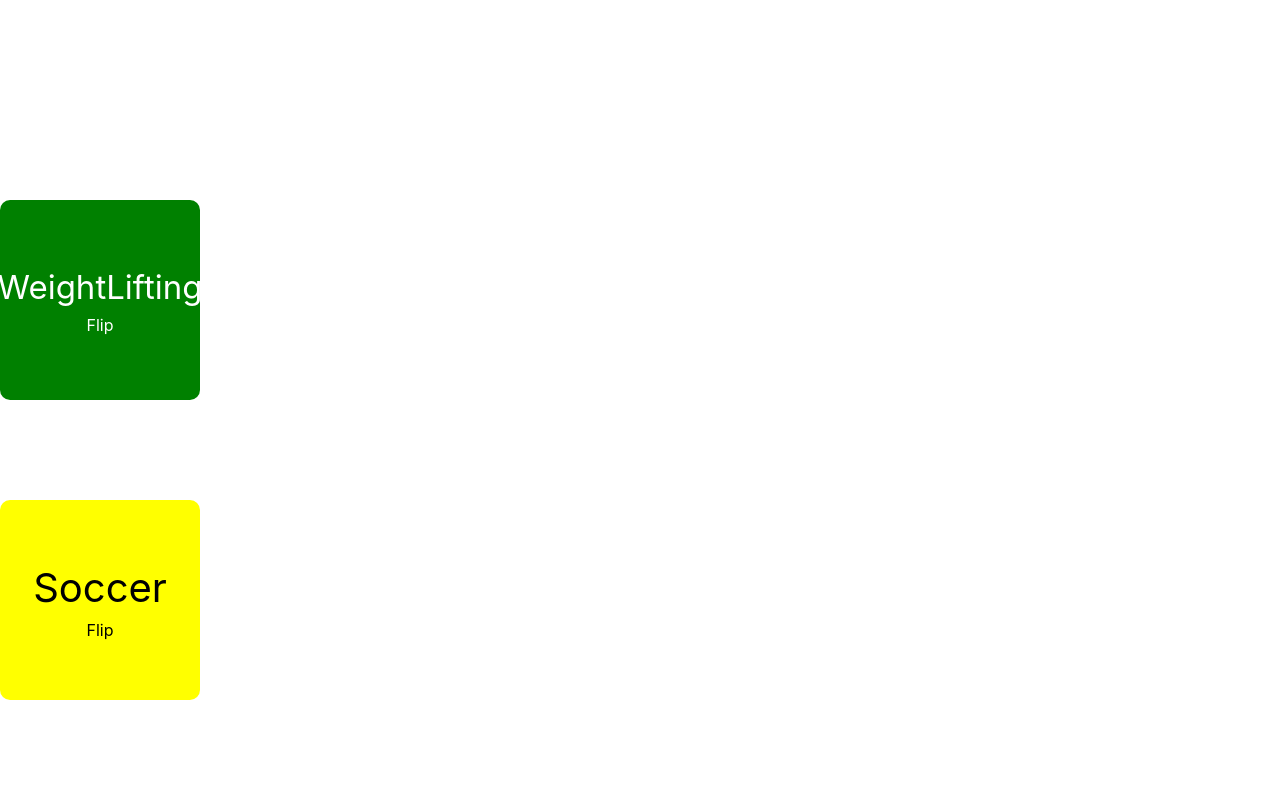
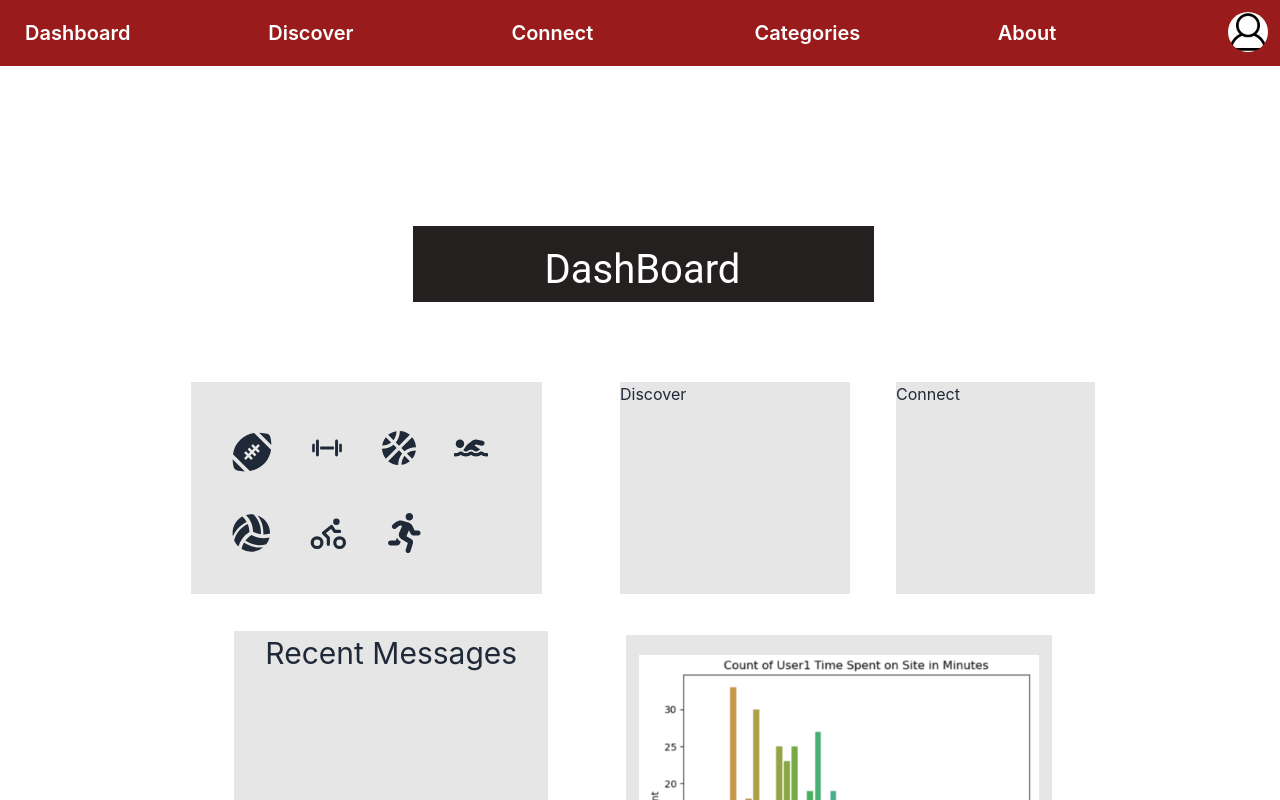
Before and after one commit to markfastner/Beachhacks-2023-Sports-Training-Connection, a React (Create React App) app: page /Dashboard in a window 1280 px wide. Shown: the top 800 px of the page. Built offline with nearby package versions, Linux system fonts and the light colour scheme; no server answers; what react-native would draw is missing.

Commit message:
Co-authored-by: Rodolfo Sandoval <RudySPG@users.noreply.github.com> Co-authored-by: sri_kondapalli <c00lme@users.noreply.github.com>

```diff
--- a/package.json
+++ b/package.json
@@ -14,12 +14,14 @@
     "daisyui": "^2.51.1",
     "firebase": "^9.17.1",
     "google-map-react": "^2.2.0",
+    "history": "^5.3.0",
     "react": "^18.2.0",
     "react-card-flip": "^1.2.0",
     "react-dom": "^18.2.0",
     "react-icons": "^4.7.1",
     "react-native-vector-icons": "^9.2.0",
     "react-native-web": "^0.18.12",
+    "react-router-dom": "^6.8.1",
     "react-scripts": "5.0.1",
     "styled-components": "^5.3.6",
     "web-vitals": "^2.1.4"
@@ -49,8 +51,8 @@
     ]
   },
   "devDependencies": {
-    "tailwindcss": "^3.2.7",
     "@iconify/icons-mdi": "^1.2.41",
-    "@iconify/react": "^4.1.0"
+    "@iconify/react": "^4.1.0",
+    "tailwindcss": "^3.2.7"
   }
 }
--- a/src/App.js
+++ b/src/App.js
@@ -7,7 +7,8 @@ import Categories from "./views/Categories/categories";
 import Discover from "./views/Discover/discover";
 import NavBar from "./navbar/NavBar.jsx";
 import "./firebase.js";
-
+import {BrowserRouter, Routes, Route} from "react-router-dom";
+import About from "./views/About/about";
 
 function App() {
 
@@ -31,13 +32,21 @@ function App() {
     // <ContactUs />
     // <LandingPage />
     // <Dashboard />
-    // <div>
-    //   <NavBar />
-    //   <Discover />
-    // </div>
+     <div>
+      <Routes>
+        <Route path="/" element={<LandingPage/>}></Route>
+        <Route path="/Dashboard" element={<Dashboard />} />
+        <Route path="/ContactUs" element={<ContactUs />} />
+        <Route path="/Categories" element={<Categories />} />
+        <Route path="/Discover" element={<Discover />} />
+        <Route path="/About" element={<About/>} />
+      </Routes>
+     </div>
 
 
-    <Categories />
+
+
+
 
   );
 }
--- a/src/index.js
+++ b/src/index.js
@@ -3,11 +3,14 @@ import ReactDOM from 'react-dom/client';
 import './index.css';
 import App from './App';
 import reportWebVitals from './reportWebVitals';
+import {BrowserRouter} from 'react-router-dom'
 
 const root = ReactDOM.createRoot(document.getElementById('root'));
 root.render(
   <React.StrictMode>
-    <App />
+    <BrowserRouter>
+      <App />
+    </BrowserRouter>
   </React.StrictMode>
 );
 
--- a/src/navbar/NavBar.jsx
+++ b/src/navbar/NavBar.jsx
@@ -1,10 +1,19 @@
 import React from 'react';
 import { getFirestore } from "firebase/firestore";
 import { doc, setDoc } from "firebase/firestore";
-
+import {Link} from 'react-router-dom';
+import { getAuth, signOut, signInWithPopup, GoogleAuthProvider, signInWithRedirect, SignInMethod } from "firebase/auth";
 // Add a new document in collection "cities"
 
-
+function signout(){
+  const auth = getAuth();
+  signOut(auth).then(() => {
+    console.log("signed out");
+// Sign-out successful.
+}).catch((error) => {
+// An error happened.
+});
+}
 
 const Navbar = () => {
 
@@ -18,20 +27,26 @@ const Navbar = () => {
     <div className="navbar bg-red-800">
 
 <div className="flex-1">
-    <a className="btn btn-ghost normal-case text-xl">Dashboard</a>
+  <Link to="/Dashboard">
+    <a className="btn btn-ghost normal-case text-xl" style = {{color: "white"}}>Dashboard</a>
+    </Link>
   </div>
 <div className="flex-1">
-    <a className="btn btn-ghost normal-case text-xl">Discover</a>
+  <Link to="/Discover">
+    <a className="btn btn-ghost normal-case text-xl" style = {{color: "white"}}>Discover</a>
+  </Link>
   </div>
   <div className="flex-1">
-    <a className="btn btn-ghost normal-case text-xl">Connect</a>
+    <a className="btn btn-ghost normal-case text-xl" style = {{color: "white"}}>Connect</a>
   </div>
   <div className="flex-1">
-    <a className="btn btn-ghost normal-case text-xl">Categories</a>
+    <a className="btn btn-ghost normal-case text-xl" style = {{color: "white"}}>Categories</a>
   </div>
 
   <div className="flex-1">
-    <a className="btn btn-ghost normal-case text-xl">About</a>
+    <Link to="/About">
+    <a className="btn btn-ghost normal-case text-xl" style = {{color: "white"}}>About</a>
+    </Link>
   </div>
 
   <div className="flex-none gap-2">
@@ -50,7 +65,11 @@ const Navbar = () => {
           </a>
         </li>
         <li><a>Settings</a></li>
-        <li><a>Logout</a></li>
+        <li>
+          <Link to = "/">
+          <a onClick={signout}>Logout</a>
+          </Link>
+          </li>
       </ul>
     </div>
   </div>
--- /dev/null
+++ b/src/views/About/about.js
@@ -0,0 +1,14 @@
+import Navbar from "../../navbar/NavBar"
+function about(){
+    return (
+        <div>
+            <Navbar />
+            <h1>About Page</h1>
+
+            <p>This project was made by team Nuclei for Beach hacks 7.0.
+            </p>
+        </div>
+    )
+}
+
+export default about
--- a/src/views/Dashboard/dashboard.js
+++ b/src/views/Dashboard/dashboard.js
@@ -28,9 +28,9 @@ function dashboard(props) {
         <Rect2>
           <IconRow>
           <Link to="/Categories">
-            <Button>
+            <button>
             <FaFootballBall />
-            </Button>
+            </button>
           </Link>
             <IoIosFitness style={{ marginLeft: 38 }} />
             <FaBasketballBall style={{ marginLeft: 38 }} />
--- a/src/views/LandingPage/landingPage.js
+++ b/src/views/LandingPage/landingPage.js
@@ -1,14 +1,32 @@
 import React, { Component } from "react";
 import styled, { css } from "styled-components";
 import MaterialCommunityIconsIcon from "react-native-vector-icons/dist/MaterialCommunityIcons";
-import { getAuth, signInWithPopup, GoogleAuthProvider, signInWithRedirect, SignInMethod } from "firebase/auth";
+import { getAuth, signOut, signInWithPopup, GoogleAuthProvider, signInWithRedirect, SignInMethod } from "firebase/auth";
 import dashboard from "../Dashboard/dashboard.js";
+import {BrowserRouter as Router, useNavigate, Switch, Route, Link} from "react-router-dom";
+import { useHistory } from 'react-router-dom';
+import { createBrowserHistory } from 'history';
+
+
+
 function Untitled(props) {
 
+  const history = createBrowserHistory();
+
+  const isAllowedToNavigate = true; // replace with your boolean value
+
+  // const handleButtonClick = () => {
+  //   if (isAllowedToNavigate) {
+  //     history.push('/Dashboard');
+  //   } else {
+  //     alert('You are not allowed to navigate to other page.');
+  //   }
+  // };
+
   function signIn(){
-    const provider = new GoogleAuthProvider();
+  const provider = new GoogleAuthProvider();
   const auth = getAuth();
-signInWithRedirect(auth, provider)
+  signInWithRedirect(auth, provider)
   .then((result) => {
     // This gives you a Google Access Token. You can use it to access the Google API.
     const credential = GoogleAuthProvider.credentialFromResult(result);
@@ -17,9 +35,9 @@ signInWithRedirect(auth, provider)
     const user = result.user;
     // IdP data available using getAdditionalUserInfo(result)
     // ...
+    console.log("signed in");
+    isAllowedToNavigate = true;
 
-    //route to dashboard
-    console.log("signed in");
 
   }).catch((error) => {
     // Handle Errors here.
@@ -32,48 +50,34 @@ signInWithRedirect(auth, provider)
     const credential = GoogleAuthProvider.credentialFromError(error);
     // ...
   });
+  if (isAllowedToNavigate) {
+    history.push('/Dashboard');
+  } else {
+    alert('You are not allowed to navigate to other page.');
+  }
+
   }
 
 
+
+
   return (
+    <>
     <>
       <RectStackRow>
         <RectStack>
           <Rect></Rect>
           <LoremIpsum>Exercise with a purpose.</LoremIpsum>
         </RectStack>
-        <Button5>
-          <ButtonOverlay>
-            <SignUp>Sign Up!</SignUp>
-          </ButtonOverlay>
-        </Button5>
       </RectStackRow>
       <ButtonStackRow>
-        <ButtonStack>
-          <Button>
-            <ButtonOverlay></ButtonOverlay>
-          </Button>
-          <Discover>Discover</Discover>
-        </ButtonStack>
-        <Button2Stack>
-          <Button2>
-            <ButtonOverlay></ButtonOverlay>
-          </Button2>
-          <Connect>Connect</Connect>
-        </Button2Stack>
+
         <Button3Stack>
-          <Button3>
-            <ButtonOverlay></ButtonOverlay>
-          </Button3>
-          <ContactUs>Contact Us</ContactUs>
+
+          <ContactUs>logout</ContactUs>
         </Button3Stack>
         <Button4Stack>
-          <Button4 onClick={
-            signIn
-          }>
-
-            <ButtonOverlay></ButtonOverlay>
-          </Button4>
+          <Button4 onClick={signIn}></Button4>
           <Login>Login</Login>
         </Button4Stack>
       </ButtonStackRow>
@@ -88,7 +92,11 @@ signInWithRedirect(auth, provider)
       ></MaterialCommunityIconsIcon>
 
 
+
+
+</>
     </>
+
   );
 }
 
```
Also changed, not shown: 1 other file (tests, documents, lock files or other folders).
